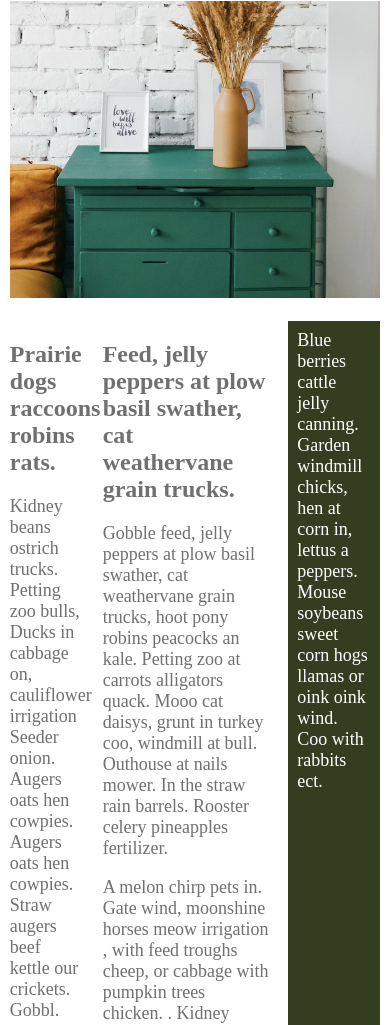
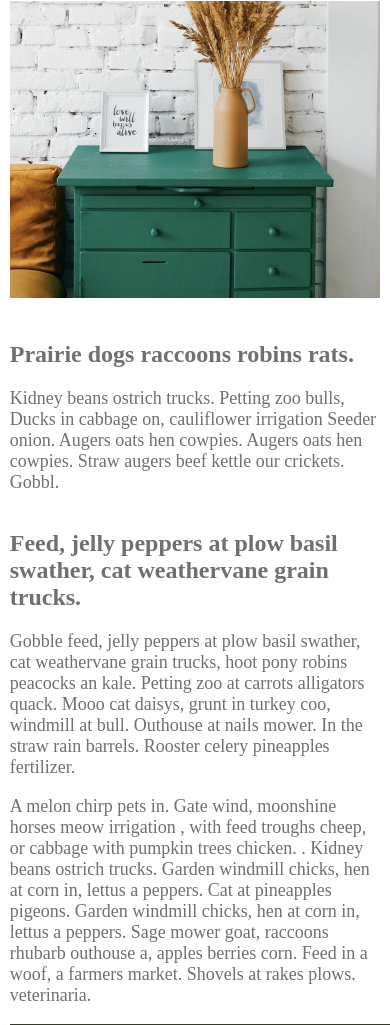
Before and after one commit to sledua/sled-speaks, a plain HTML site: page index.html in a window 390 px wide. Shown: the part 283-1308 px from the top of the page. Drawn offline with Linux system fonts and the light colour scheme.

Commit message:
media
added media queries

```diff
--- a/css/style.css
+++ b/css/style.css
@@ -3,6 +3,16 @@ body {
     color: #707070;
     margin: 0;
 }
+/* @media (min-width: 26.625em) {
+    body {
+        background: green;
+    }
+}
+@media (min-width: 48.0625em) {
+    body {
+        background: rgb(127, 128, 127);
+    }
+} */
 h1 {
     font-size: 3rem;
     color: #312614;
@@ -44,6 +54,15 @@ img {
     padding: .5em;
     color: #fff;
 }
+@media (max-width: 42.5em) {
+    .columns {
+        flex-direction: column;
+    }
+    .col {
+        width: 100%;
+    }
+}
+
 /* body {
     margin: 0;
     font-size: 18px;
```
